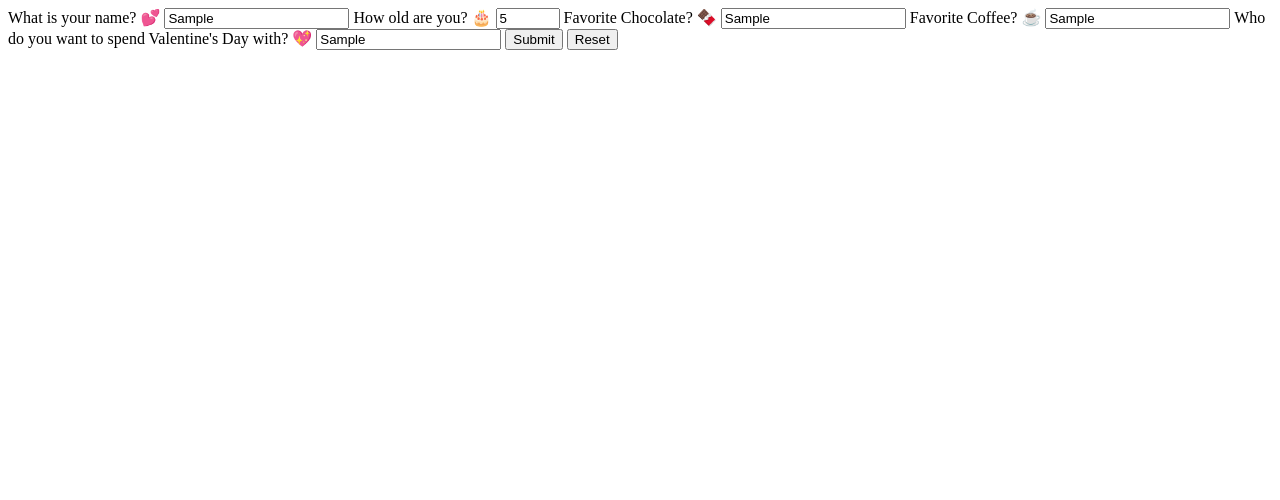
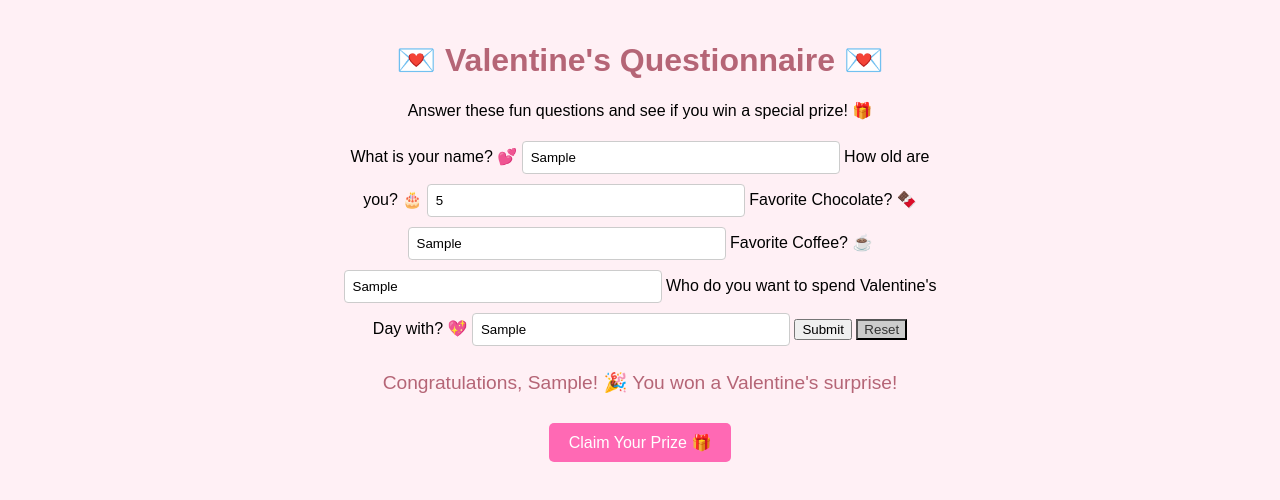
Before and after one commit to Fallenmoon69/fallenmoon.github.io, a plain HTML site: page questionnaire.html in a window 1280 px wide. Both pictures are taken after typing "Sample", "5", "Sample", "Sample", "Sample" into the empty fields and a click on the button "Submit". Drawn offline with Linux system fonts and the light colour scheme.

Commit message:
Update questionnaire.html

```diff
--- a/questionnaire.html
+++ b/questionnaire.html
@@ -1,3 +1,19 @@
+<!DOCTYPE html>
+<html lang="en">
+<head>
+    <meta charset="UTF-8">
+    <meta name="viewport" content="width=device-width, initial-scale=1.0">
+    <title>Valentine's Questionnaire</title>
+    <link rel="stylesheet" href="styles.css">
+    <script defer src="script.js"></script>
+</head>
+<body>
+    <header>
+        <h1>💌 Valentine's Questionnaire 💌</h1>
+        <p>Answer these fun questions and see if you win a special prize! 🎁</p>
+    </header>
+
+    <main>
         <form id="questionnaireForm">
             <label for="name">What is your name? 💕</label>
             <input type="text" id="name" required>
@@ -17,3 +33,13 @@
             <button type="button" id="submitQuestionnaire">Submit</button>
             <button type="reset" class="btn-secondary">Reset</button>
         </form>
+
+        <p id="questionnaireResult"></p>
+        <a href="valentine.html" class="btn" id="claimPrize" style="display:none;">Claim Your Prize 🎁</a>
+    </main>
+
+    <noscript>
+        <p>This website requires JavaScript to function properly. Please enable JavaScript in your browser.</p>
+    </noscript>
+</body>
+</html>
```
Lines whose indentation alone changed are shown as unchanged.
